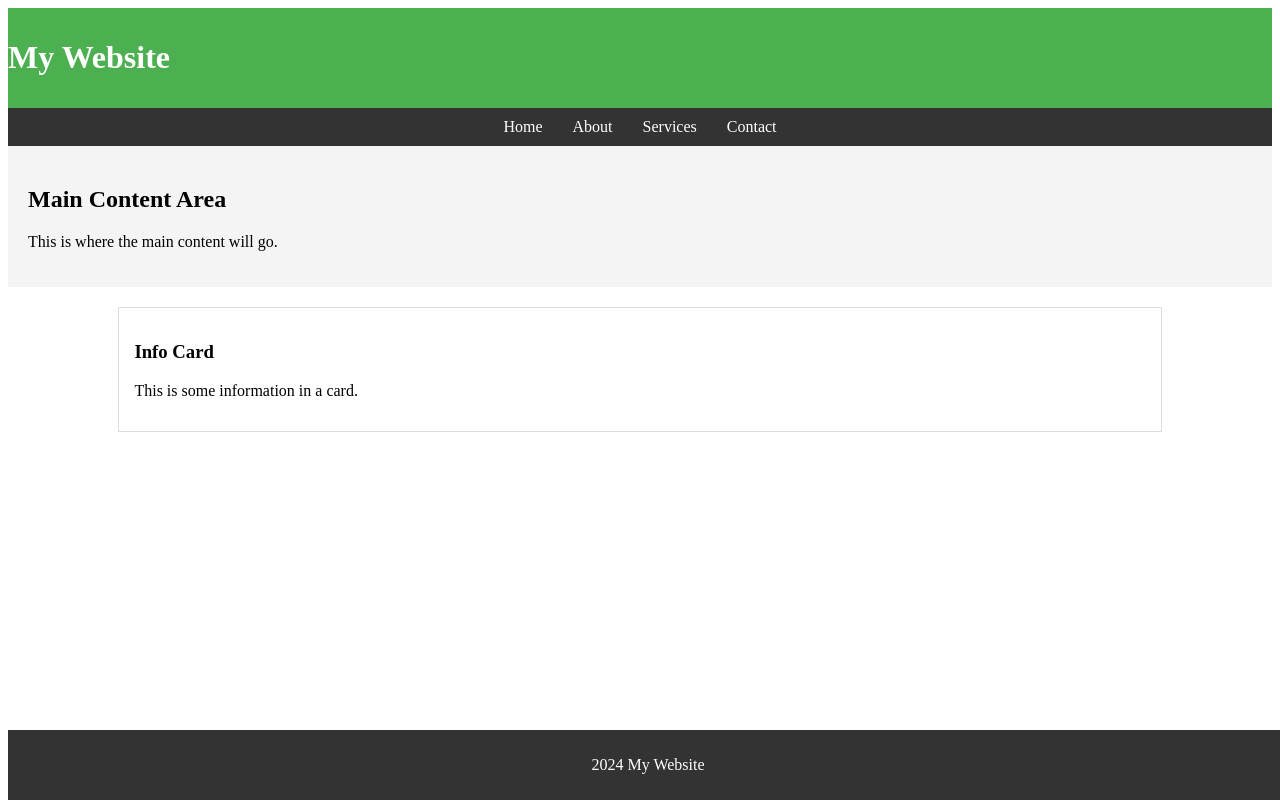
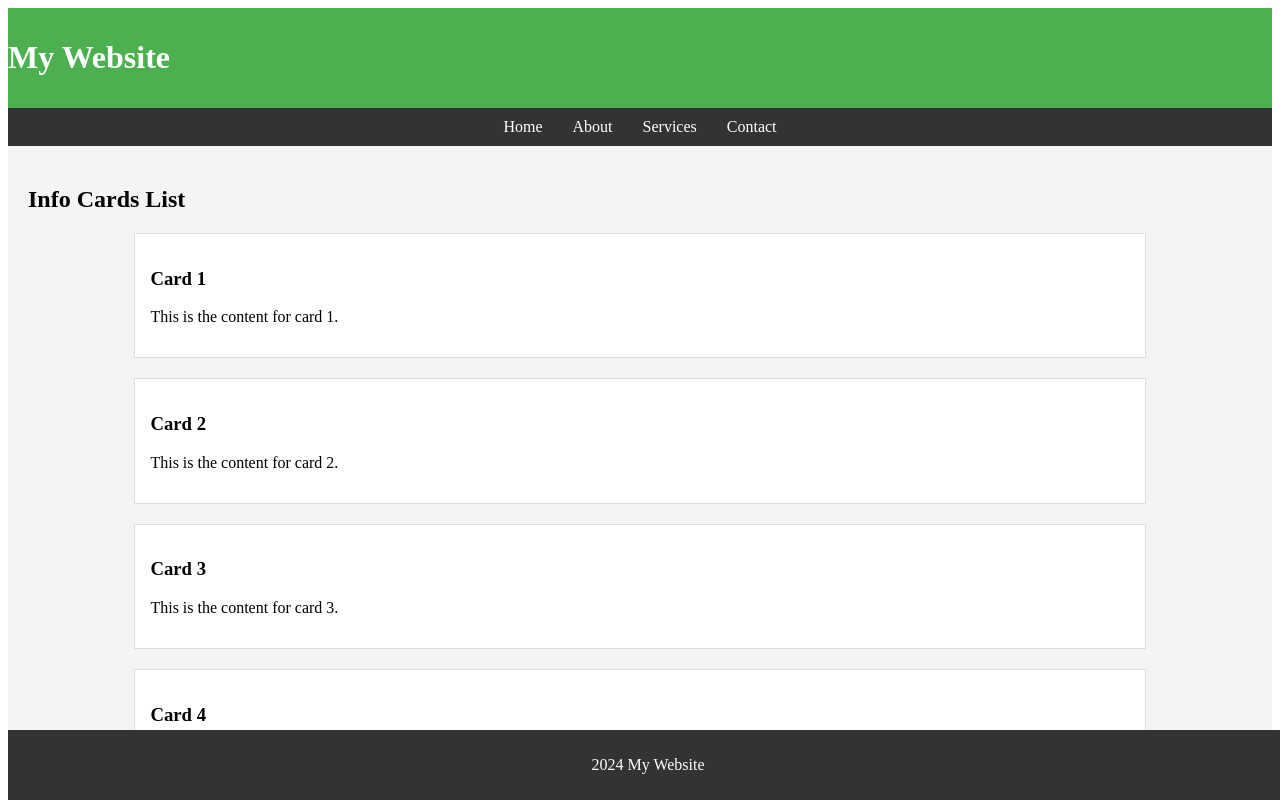
Before and after one commit to Mmishaaa/SVCH, a React (Vite) app in the folder lab rab 1/: page / in a window 1280 px wide. Shown: the top 800 px of the page. Built offline with nearby package versions, Linux system fonts and the light colour scheme.

Commit message:
add cardsList component

```diff
--- a/lab rab 1/src/App.jsx
+++ b/lab rab 1/src/App.jsx
@@ -1,7 +1,6 @@
 import Header from "./components/header/header"
 import Menu from "./components/menu/menu"
 import Content from "./components/content/content"
-import InfoCard from "./components/infoCard/infoCard"
 import Footer from "./components/footer/footer"
 
 function App() {
@@ -10,7 +9,6 @@ function App() {
       <Header></Header>
       <Menu></Menu>
       <Content></Content>
-      <InfoCard></InfoCard>
       <Footer></Footer>
     </>
   )
--- /dev/null
+++ b/lab rab 1/src/components/cardsList/cardsList.jsx
@@ -0,0 +1,18 @@
+import { Component } from "react";
+import cardsData from "../../constants/cardsData";
+import InfoCard from "../infoCard/infoCard";
+
+class CardsList extends Component {
+  render() {
+    return(
+      <section>
+        <h2>Info Cards List</h2>
+        {cardsData.map(card => (
+          <InfoCard key={card.id} title={card.title} content={card.content} />
+        ))}
+      </section>
+    )
+  }
+}
+
+export default CardsList;
--- a/lab rab 1/src/components/content/content.jsx
+++ b/lab rab 1/src/components/content/content.jsx
@@ -1,11 +1,11 @@
 import { Component } from "react";
+import CardsList from "../cardsList/cardsList";
 
 class Content extends Component {
   render() {
     return (
       <section style={{ padding: '20px', backgroundColor: '#f4f4f4', marginBottom: '20px' }}>
-        <h2>Main Content Area</h2>
-        <p>This is where the main content will go.</p>
+        <CardsList></CardsList>
       </section>
     );
   }
--- a/lab rab 1/src/components/infoCard/infoCard.jsx
+++ b/lab rab 1/src/components/infoCard/infoCard.jsx
@@ -4,8 +4,8 @@ class InfoCard extends Component {
   render() {
     return (
       <div style={{ backgroundColor: '#fff', border: '1px solid #ddd', padding: '15px', margin: '20px auto', width: '80%'}}>
-        <h3>Info Card</h3>
-        <p>This is some information in a card.</p>
+        <h3>{this.props.title}</h3>
+        <p>{this.props.content}</p>
       </div>
     );
   }
```
